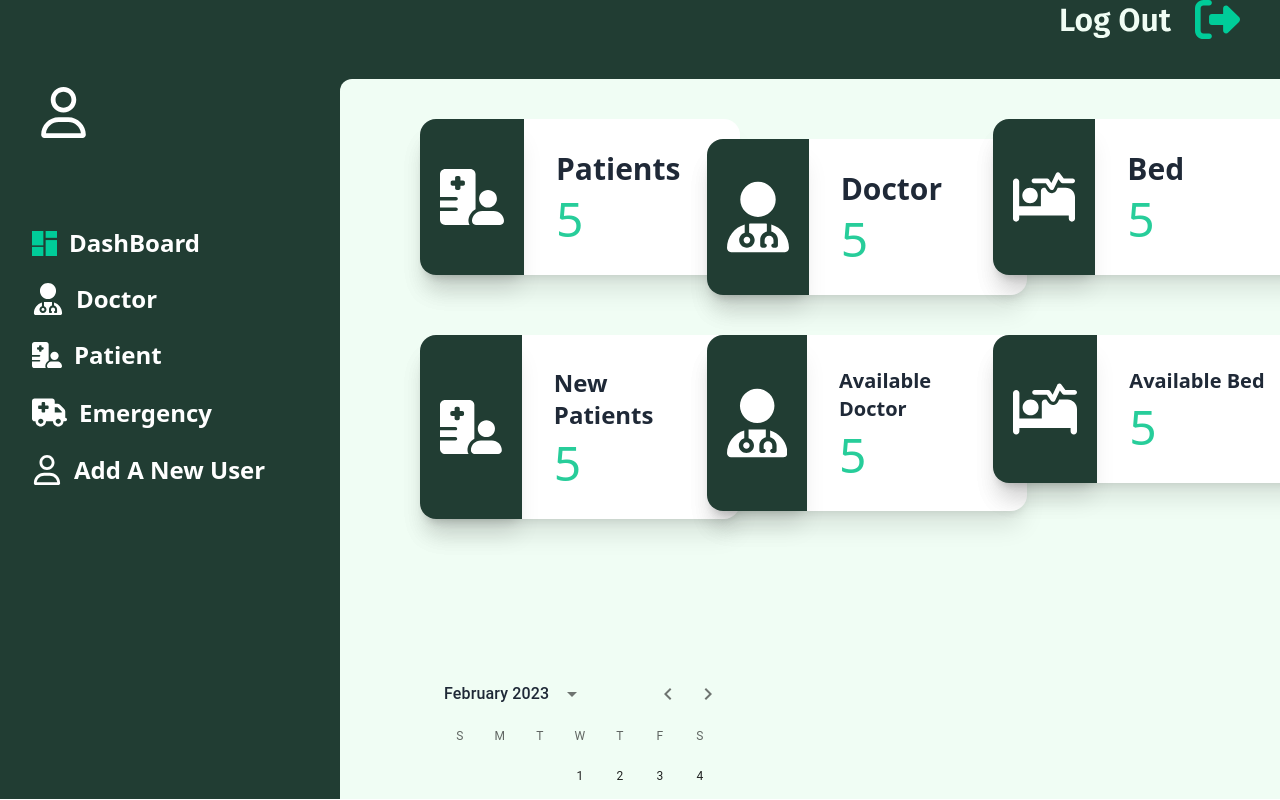
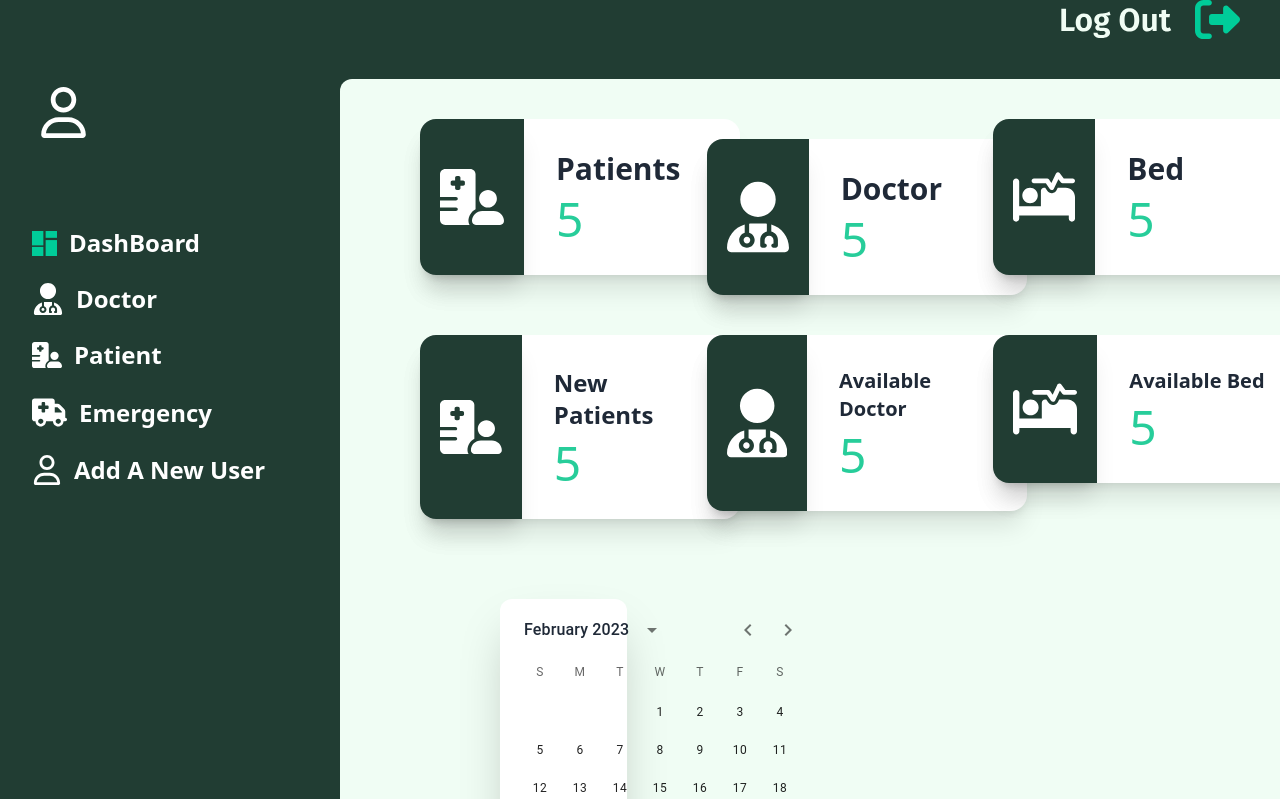
Before and after one commit to kamrulsaad/hospital-management-system-client, a React (Vite) app: page /dashboard in a window 1280 px wide. Built offline with nearby package versions, Linux system fonts and the light colour scheme; no server answers.

Commit message:
Added Calender from metaria Ul

```diff
--- a/src/components/Pages/Dashboard/Calendar/CalendarComponent.jsx
+++ b/src/components/Pages/Dashboard/Calendar/CalendarComponent.jsx
@@ -7,19 +7,11 @@ import { DateCalendar } from '@mui/x-date-pickers/DateCalendar';
 
 const CalendarComponent = () => {
 
-  // const currDate = new Date().toDateString();
-
-  // function MyApp() {
-  //     const [value, onChange] = useState(new Date());
-  // }
   return (
-    <div className='lg:mt-36  '>
-
+    <div className='lg:mt-20 bg-tahiti-white m-20 rounded-xl shadow-2xl '>
       <LocalizationProvider dateAdapter={AdapterDayjs}>
         <DateCalendar />
       </LocalizationProvider>
-
-      {/* <p>{currDate}</p> */}
     </div>
   );
 };
```
